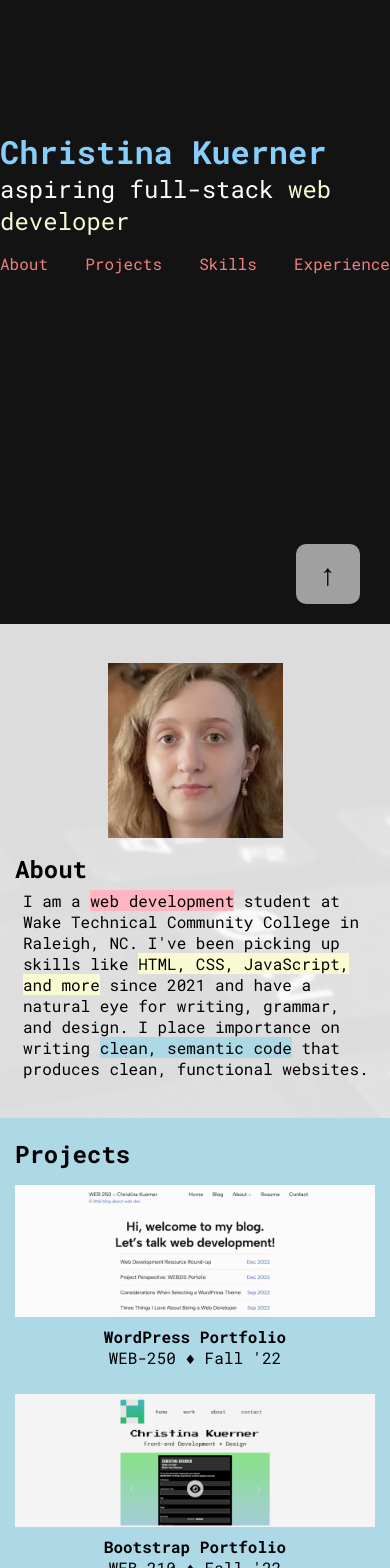
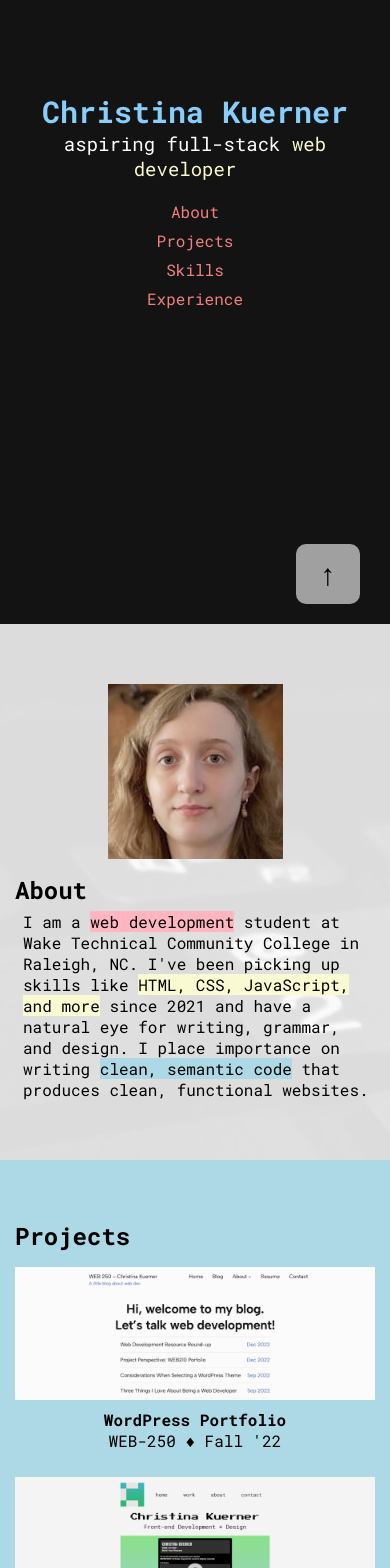
Before and after one commit to ckuer/react-portfolio, a React (Create React App) app: page / in a window 390 px wide. Shown: the part 220-1788 px from the top of the page. Built offline with nearby package versions, Linux system fonts and the light colour scheme.

Commit message:
Updates to Header and Main styles

```diff
--- a/src/components/Header.css
+++ b/src/components/Header.css
@@ -12,7 +12,6 @@
 header {
     width: 100%;
     max-width: 500px;
-    /* border: 1px solid red; */
 }
 
 header h1 {
@@ -59,3 +58,27 @@ nav a:hover {
     background-color: lightcoral;
     color: #131313;
 }
+
+/* Media Query for under 550px screens */
+@media screen and (max-width: 550px) {
+    header {
+        padding: 15px;
+        text-align: center;
+    }
+
+    header h1 {
+        font-size: 30px;
+    }
+
+    header h2 {
+        font-size: 19px;
+    }
+
+    nav {
+        flex-direction: column;
+    }
+
+    nav a {
+        padding: 0.25em;
+    }
+}
--- a/src/components/Main.css
+++ b/src/components/Main.css
@@ -54,7 +54,7 @@ main section {
 #projects .section-container {
     width: 100%;
     display: block;
-    margin: 0 15px;
+    margin: 60px 15px;
 }
 
 #projects-container {
@@ -159,7 +159,7 @@ main section {
     }
 
     .section-container {
-        padding: 10% 0;
+        padding: 60px 0;
     }
 
     /* Projects section rules for under 900px screens */
@@ -169,7 +169,6 @@ main section {
 
     #projects .section-container {
         margin: 0;
-        padding: 5% 0 12px 0;
     }
 
     #projects-container {
```
